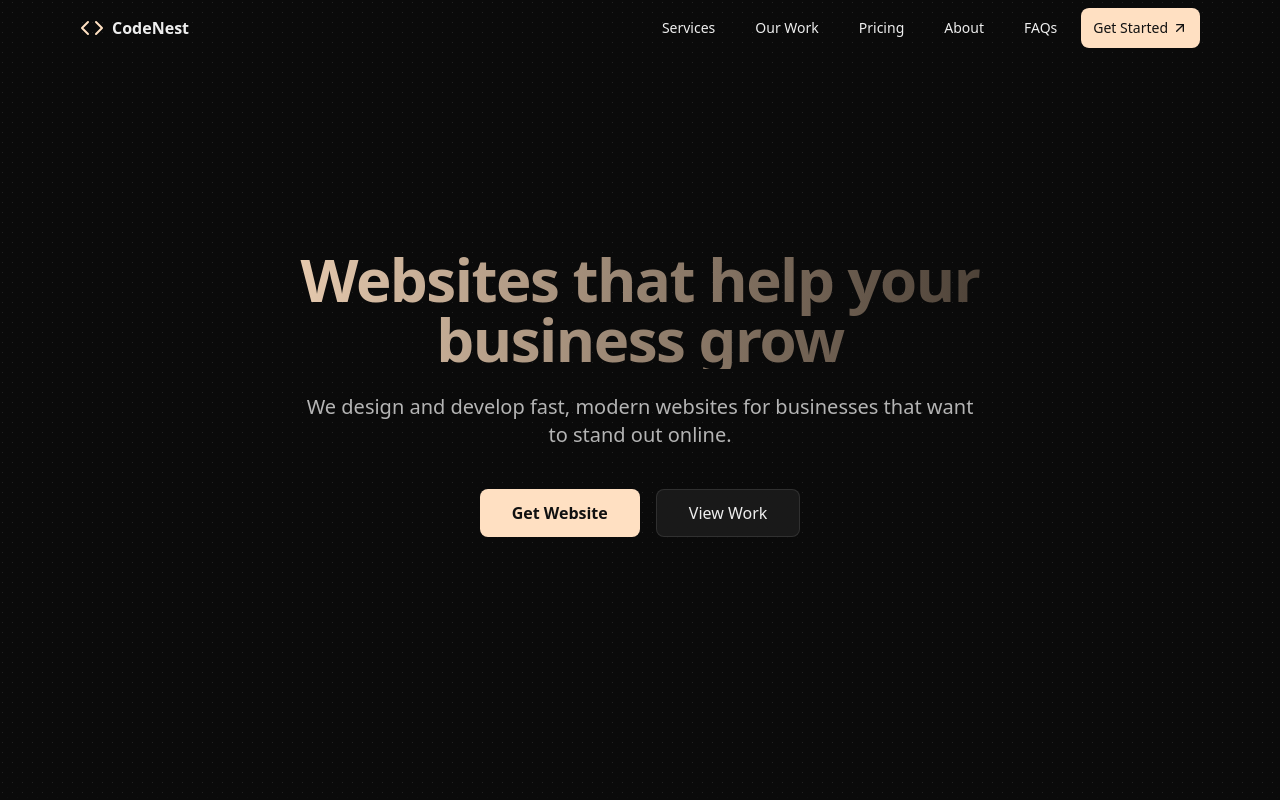
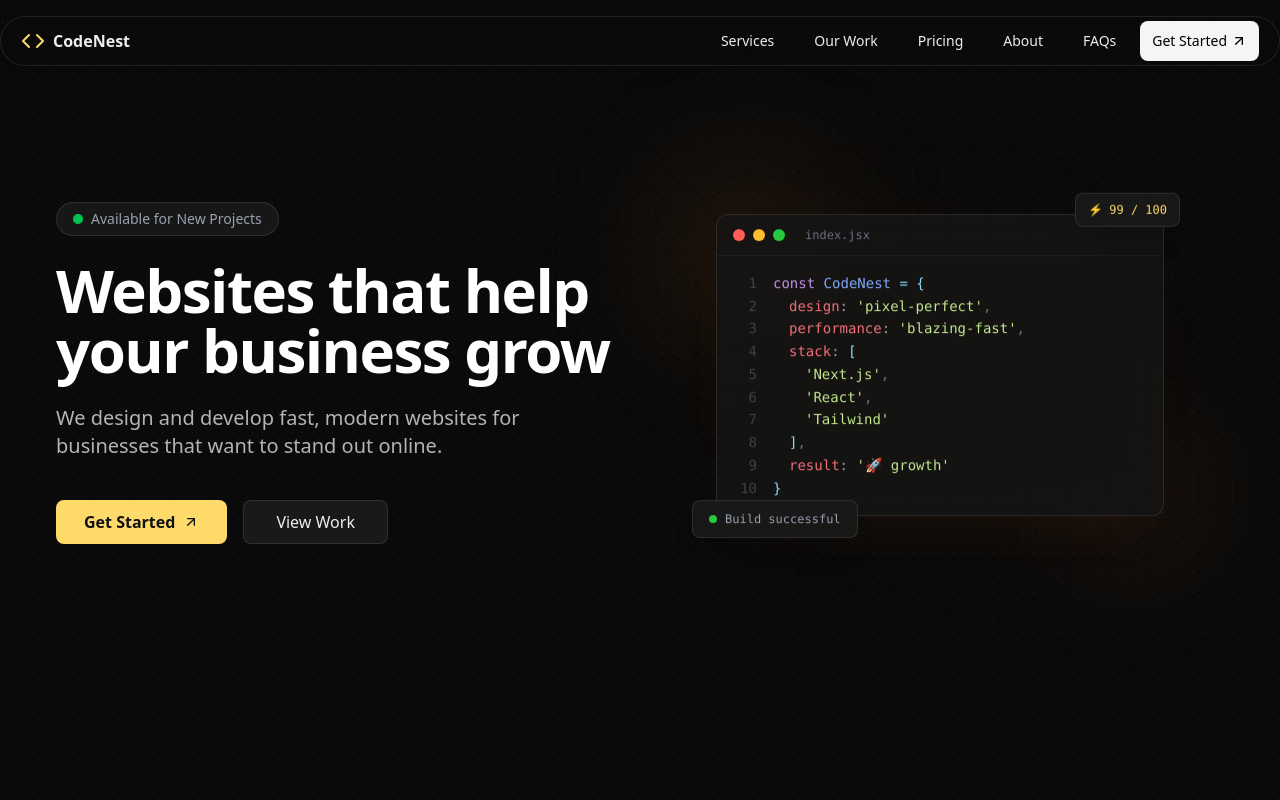
Before and after one commit to Piyush-20045/code-nest, a Next.js app: page / in a window 1280 px wide. Shown: the top 800 px of the page. Built offline with nearby package versions, Linux system fonts and the light colour scheme.

Commit message:
feat: add a floating code content card in the Hero section

```diff
--- a/app/globals.css
+++ b/app/globals.css
@@ -18,10 +18,10 @@
 
 @layer base {
   :root {
-    --background: #111111;
+    --background: #0a0a0a;
     --foreground: #eeeeee;
     --card: #191919;
-    --primary: #ffe0c2;
+    --primary: #feda6a;
     --secondary: #393028;
     --muted-foreground: #b4b4b4;
     --radius: 0.5rem;
@@ -32,6 +32,7 @@
   * {
     border-color: rgba(255, 255, 255, 0.1);
   }
+
   body {
     background-color: var(--background);
     color: var(--foreground);
--- a/app/layout.js
+++ b/app/layout.js
@@ -19,7 +19,7 @@ export const metadata = {
 export default function RootLayout({ children }) {
   return (
     <html lang="en" className={`${geistSans.variable} ${geistMono.variable} dark antialiased scroll-smooth`} suppressHydrationWarning>
-      <body className="min-h-screen flex flex-col bg-background text-foreground">
+      <body className="min-h-screen flex flex-col bg-background text-foreground" suppressHydrationWarning>
         {children}
       </body>
     </html>
--- a/components/Hero.jsx
+++ b/components/Hero.jsx
@@ -1,18 +1,31 @@
 "use client";
 import { motion } from "framer-motion";
+import { ArrowUpRight } from "lucide-react";
 import Link from "next/link";
+import FloatingCodeCard from "./ui/floating-code-content";
 
 export default function Hero() {
   return (
     <section
       id="home"
-      className="relative w-full max-w-[1200px] mx-auto py-20 px-4 pt-32 lg:pt-48 flex flex-col items-center text-center z-50"
+      className="relative w-full max-w-[1200px] mx-auto py-20 px-4 lg:pt-38 z-50"
     >
+      <div className="flex flex-col lg:flex-row items-center gap-12 lg:gap-8">
+        {/* Left — Text content */}
+        <div className="flex-1 flex flex-col items-center lg:items-start text-center lg:text-left">
+          <p className="text-sm border border-white/10 rounded-full px-4 py-1.5 mb-6 text-gray-400 bg-neutral-900 inline-flex items-center gap-2">
+            <span className="relative flex h-2.5 w-2.5">
+              <span className="absolute inset-0 rounded-full border border-green-400/40 animate-ping" />
+              <span className="absolute inset-0 rounded-full border border-green-400/30" />
+              <span className="relative inline-flex rounded-full h-2.5 w-2.5 bg-green-500 animate-pulse" />
+            </span>
+            Available for New Projects
+          </p>
           <motion.h1
             initial={{ opacity: 0, y: 20 }}
             animate={{ opacity: 1, y: 0 }}
             transition={{ duration: 0.5 }}
-        className="text-4xl md:text-6xl font-extrabold tracking-tight text-transparent bg-clip-text bg-gradient-to-r from-[var(--primary)] to-[var(--secondary)] mb-6 max-w-4xl"
+            className="text-4xl md:text-5xl lg:text-6xl font-extrabold tracking-tight text-white mb-6"
           >
             Websites that help your business grow
           </motion.h1>
@@ -21,10 +34,10 @@ export default function Hero() {
             initial={{ opacity: 0, y: 20 }}
             animate={{ opacity: 1, y: 0 }}
             transition={{ duration: 0.5, delay: 0.1 }}
-        className="text-lg md:text-xl text-muted-foreground mb-10 max-w-2xl"
+            className="text-lg md:text-xl text-muted-foreground mb-10 max-w-xl"
           >
-        We design and develop fast, modern websites for businesses that want to
-        stand out online.
+            We design and develop fast, modern websites for businesses that want
+            to stand out online.
           </motion.p>
 
           <motion.div
@@ -35,17 +48,24 @@ export default function Hero() {
           >
             <Link
               href="#contact"
-          className="bg-primary text-primary-foreground h-12 px-8 inline-flex items-center justify-center rounded-md font-semibold text-base hover:opacity-90 transition-opacity"
+              className="bg-primary text-primary-foreground h-11 px-7 inline-flex items-center justify-center gap-2 rounded-md font-semibold text-base hover:opacity-90 transition-opacity"
             >
-          Get Website
+              Get Started <ArrowUpRight className="size-4" />
             </Link>
             <Link
               href="#work"
-          className="bg-card text-foreground border h-12 px-8 inline-flex items-center justify-center rounded-md font-medium text-base hover:bg-white/5 transition-colors"
+              className="bg-card text-foreground border h-11 px-8 inline-flex items-center justify-center rounded-md font-medium text-base hover:bg-white/5 transition-colors"
             >
               View Work
             </Link>
           </motion.div>
+        </div>
+
+        {/* Right — Floating Code Card Visual */}
+        <div className="flex-1 hidden lg:flex justify-center items-center">
+          <FloatingCodeCard />
+        </div>
+      </div>
     </section>
   );
 }
--- /dev/null
+++ b/components/ui/floating-code-content.jsx
@@ -0,0 +1,137 @@
+import { motion } from "framer-motion";
+
+export default function FloatingCodeCard() {
+  return (
+    <motion.div
+      initial={{ opacity: 0, x: 40 }}
+      animate={{ opacity: 1, x: 0 }}
+      transition={{ duration: 0.7, delay: 0.3 }}
+      className="relative w-full max-w-md"
+    >
+      {/* Ambient glow orbs */}
+      <div className="absolute -top-16 -left-16 w-48 h-48 rounded-full bg-[#E87811]/10 blur-3xl" />
+      <div className="absolute -bottom-12 -right-12 w-40 h-40 rounded-full bg-[#E87811]/8 blur-3xl" />
+      <div className="absolute top-1/2 left-1/2 -translate-x-1/2 -translate-y-1/2 w-64 h-64 rounded-full bg-[#E87811]/5 blur-[80px]" />
+
+      {/* Floating code card */}
+      <motion.div
+        animate={{ y: [0, -8, 0] }}
+        transition={{ duration: 4, repeat: Infinity, ease: "easeInOut" }}
+        className="relative"
+      >
+        <div className="rounded-xl border border-white/10 bg-[#161616]/80 backdrop-blur-xl shadow-2xl shadow-[#E87811]/5 overflow-hidden">
+          {/* Window chrome */}
+          <div className="flex items-center gap-2 px-4 py-3 border-b border-white/5">
+            <div className="w-3 h-3 rounded-full bg-[#ff5f57]" />
+            <div className="w-3 h-3 rounded-full bg-[#febc2e]" />
+            <div className="w-3 h-3 rounded-full bg-[#28c840]" />
+            <span className="ml-3 text-xs text-gray-500 font-mono">
+              index.jsx
+            </span>
+          </div>
+
+          {/* Code content */}
+          <div className="px-5 py-4 font-mono text-sm leading-relaxed">
+            <div className="flex gap-4">
+              <div className="text-white/20 text-right select-none w-5">
+                {[1, 2, 3, 4, 5, 6, 7, 8, 9, 10].map((n) => (
+                  <div key={n}>{n}</div>
+                ))}
+              </div>
+              <div>
+                <div>
+                  <span className="text-[#c792ea]">const</span>{" "}
+                  <span className="text-[#82aaff]">CodeNest</span>{" "}
+                  <span className="text-[#89ddff]">=</span>{" "}
+                  <span className="text-[#89ddff]">{"{"}</span>
+                </div>
+                <div className="pl-4">
+                  <span className="text-[#f07178]">design</span>
+                  <span className="text-white/60">:</span>{" "}
+                  <span className="text-[#c3e88d]">
+                    &apos;pixel-perfect&apos;
+                  </span>
+                  <span className="text-white/40">,</span>
+                </div>
+                <div className="pl-4">
+                  <span className="text-[#f07178]">performance</span>
+                  <span className="text-white/60">:</span>{" "}
+                  <span className="text-[#c3e88d]">
+                    &apos;blazing-fast&apos;
+                  </span>
+                  <span className="text-white/40">,</span>
+                </div>
+                <div className="pl-4">
+                  <span className="text-[#f07178]">stack</span>
+                  <span className="text-white/60">:</span>{" "}
+                  <span className="text-[#89ddff]">[</span>
+                </div>
+                <div className="pl-8">
+                  <span className="text-[#c3e88d]">&apos;Next.js&apos;</span>
+                  <span className="text-white/40">,</span>
+                </div>
+                <div className="pl-8">
+                  <span className="text-[#c3e88d]">&apos;React&apos;</span>
+                  <span className="text-white/40">,</span>
+                </div>
+                <div className="pl-8">
+                  <span className="text-[#c3e88d]">&apos;Tailwind&apos;</span>
+                </div>
+                <div className="pl-4">
+                  <span className="text-[#89ddff]">]</span>
+                  <span className="text-white/40">,</span>
+                </div>
+                <div className="pl-4">
+                  <span className="text-[#f07178]">result</span>
+                  <span className="text-white/60">:</span>{" "}
+                  <span className="text-[#c3e88d]">&apos;🚀 growth&apos;</span>
+                </div>
+                <div>
+                  <span className="text-[#89ddff]">{"}"}</span>
+                </div>
+              </div>
+            </div>
+          </div>
+        </div>
+
+        {/* Small floating accent card */}
+        <motion.div
+          animate={{ y: [0, -5, 0] }}
+          transition={{
+            duration: 3,
+            repeat: Infinity,
+            ease: "easeInOut",
+            delay: 0.5,
+          }}
+          className="absolute -bottom-6 -left-6 rounded-lg border border-white/10 bg-[#1a1a1a]/90 backdrop-blur-sm px-4 py-2.5 shadow-xl"
+        >
+          <div className="flex items-center gap-2">
+            <div className="w-2 h-2 rounded-full bg-[#28c840] animate-pulse" />
+            <span className="text-xs text-gray-400 font-mono">
+              Build successful
+            </span>
+          </div>
+        </motion.div>
+
+        {/* Top-right floating accent */}
+        <motion.div
+          animate={{ y: [0, -6, 0] }}
+          transition={{
+            duration: 3.5,
+            repeat: Infinity,
+            ease: "easeInOut",
+            delay: 1,
+          }}
+          className="absolute -top-4 -right-4 rounded-lg border border-white/10 bg-[#1a1a1a]/90 backdrop-blur-sm px-3 py-2 shadow-xl"
+        >
+          <div className="flex items-center gap-1.5">
+            <span className="text-xs">⚡</span>
+            <span className="text-xs text-[#feda6a] font-mono font-medium">
+              99 / 100
+            </span>
+          </div>
+        </motion.div>
+      </motion.div>
+    </motion.div>
+  );
+}
--- a/components/ui/header-2.jsx
+++ b/components/ui/header-2.jsx
@@ -3,13 +3,11 @@ import React from "react";
 import { Button, buttonVariants } from "@/components/ui/button";
 import { cn } from "@/lib/utils";
 import { MenuToggleIcon } from "@/components/ui/menu-toggle-icon";
-import { useScroll } from "@/components/ui/use-scroll";
 import { ArrowUpRight, Code } from "lucide-react";
 import { navbarLinks } from "@/constants/navbar-link";
 
 export function Header() {
   const [open, setOpen] = React.useState(false);
-  const scrolled = useScroll(10);
 
   React.useEffect(() => {
     if (open) {
@@ -26,21 +24,14 @@ export function Header() {
   return (
     <header
       className={cn(
-        "sticky md:mt-3 top-0 z-1000 mx-auto w-full max-w-6xl lg:max-w-7xl border-b border-transparent md:rounded-md md:border md:transition-all md:ease-out",
+        "sticky top-4 z-1000 mx-24 md:mx-auto w-auto md:w-full max-w-6xl lg:max-w-7xl rounded-2xl md:rounded-full border border-white/10 backdrop-blur-lg bg-background/60 shadow-lg transition-all ease-out",
         {
-          "bg-transparent upports-backdrop-filter:bg-background/50 border-white/10 backdrop-blur-lg md:top-4 lg:max-w-6xl md:shadow-lg":
-            scrolled && !open,
-          "bg-background/90": open,
+          "bg-background/90 rounded-2xl md:rounded-md": open,
         },
       )}
     >
       <nav
-        className={cn(
-          "flex h-14 w-full items-center justify-between px-4 md:h-12 md:transition-all md:ease-out",
-          {
-            "md:px-2": scrolled,
-          },
-        )}
+        className="flex h-14 w-full items-center justify-between px-4 md:h-12 md:px-5"
       >
         <div className="flex items-center gap-2">
           <Code className="h-6 w-6 text-primary" />
@@ -56,7 +47,7 @@ export function Header() {
               {link.label}
             </a>
           ))}
-          <Button className="px-3 h-10 flex items-center gap-1">
+          <Button className="px-3 h-10 flex items-center gap-1 rounded-lg bg-neutral-100 text-black hover:bg-neutral-200 cursor-pointer">
             Get Started <ArrowUpRight className="size-4" />
           </Button>
         </div>
@@ -70,9 +61,10 @@ export function Header() {
         </Button>
       </nav>
 
+      {/* Mobile Navigation */}
       <div
         className={cn(
-          "bg-background/90 h-fit fixed top-14 right-0 bottom-0 left-0 z-50 flex flex-col overflow-hidden border-y border-white/10 md:hidden",
+          "bg-background/95 h-fit fixed top-14 right-0 bottom-0 left-0 z-50 flex flex-col overflow-hidden border-y border-white/10 md:hidden",
           open ? "block" : "hidden",
         )}
       >
```
Lines whose indentation alone changed are shown as unchanged.
